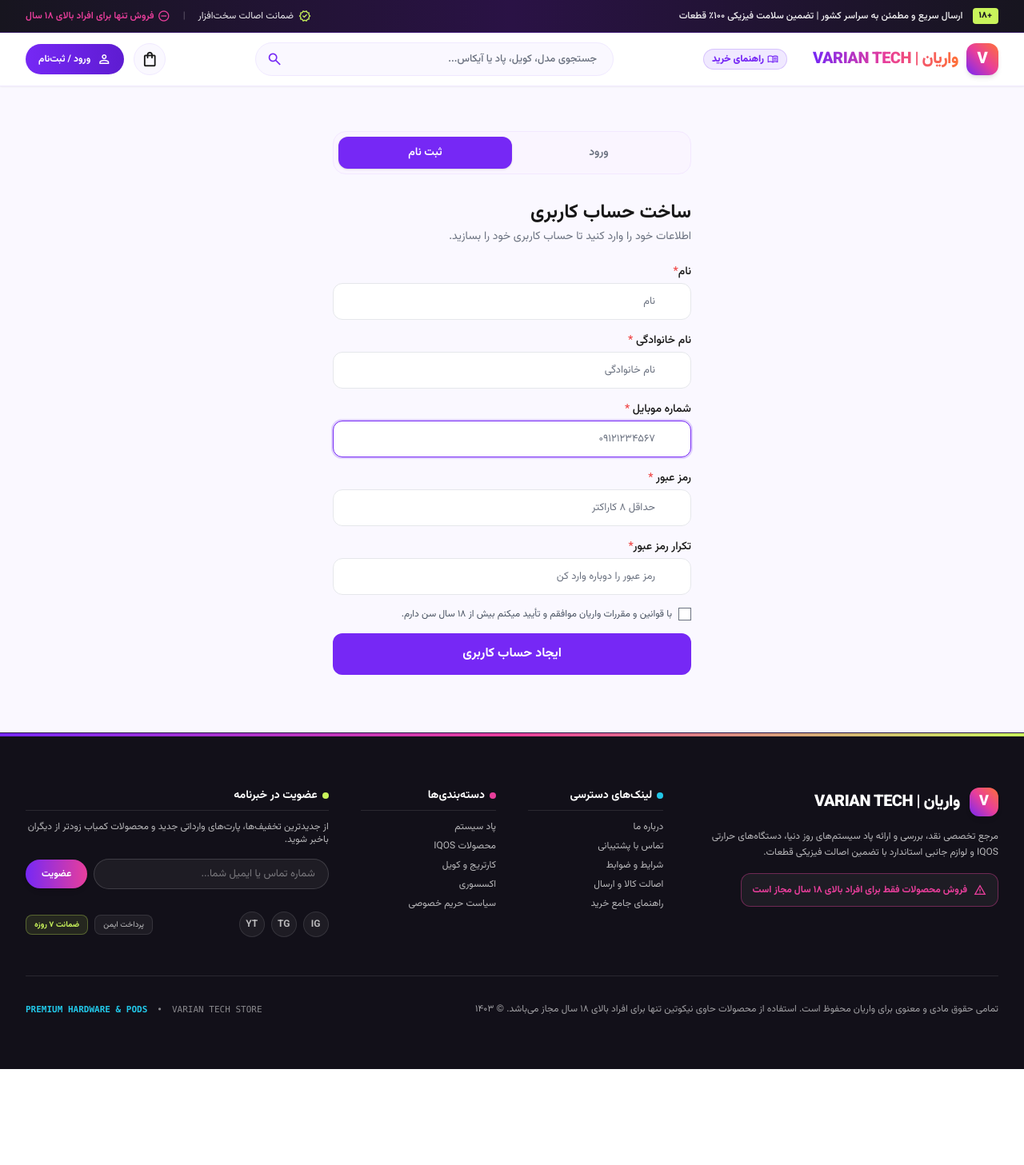
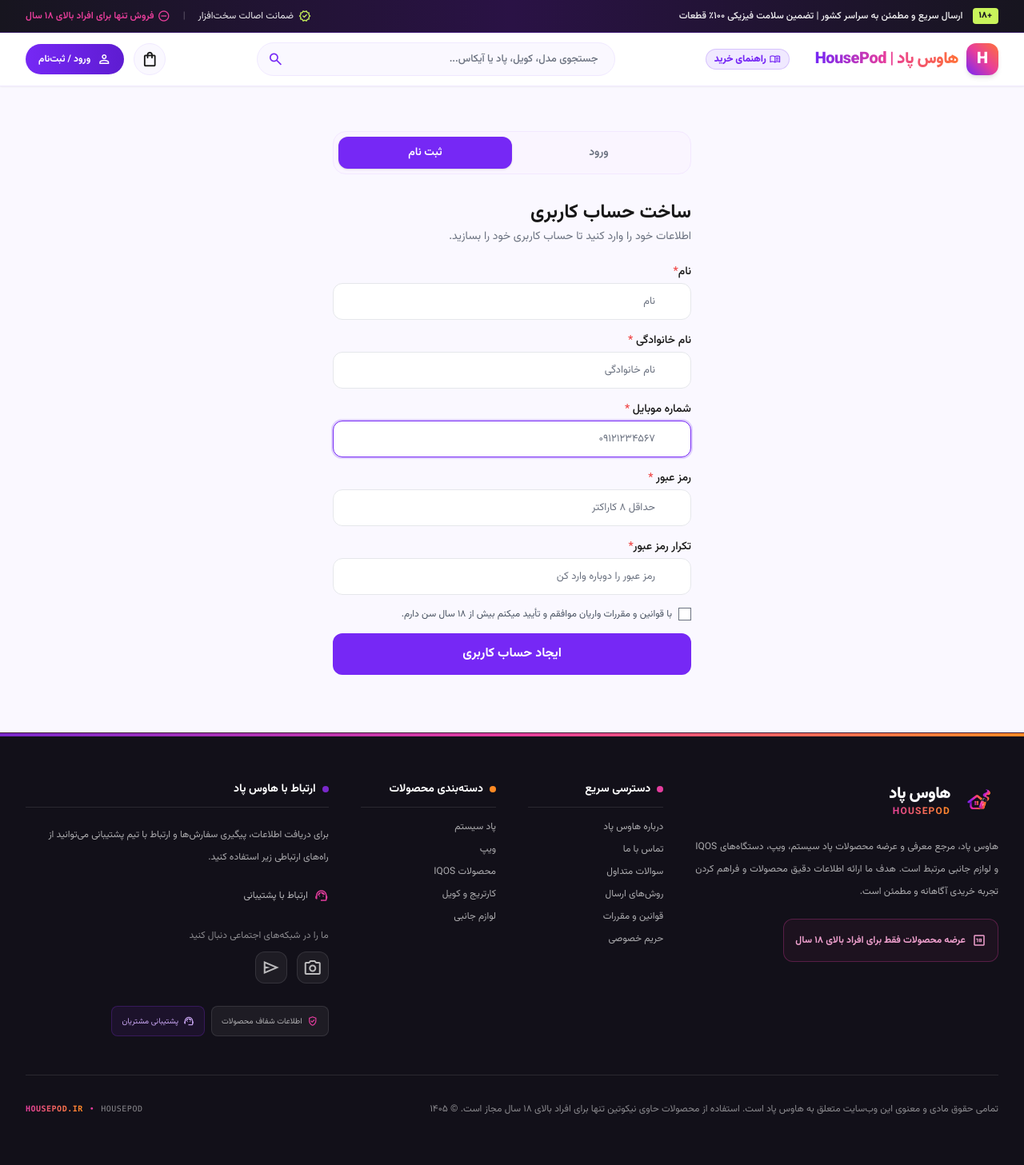
Before and after one commit to MErfanPld/housepod.ir, a Django app: page /register/ in a window 1280 px wide. Shown: the whole page at 80% size. Before the commit the page ends 1337 px from the top, so only its background shows below. Run offline with Django 5.2, Linux system fonts and the light colour scheme; data that the repository does not hold is empty; some libraries are stand-ins or nearby versions.

Commit message:
add logo

```diff
--- a/templates/_footer.html
+++ b/templates/_footer.html
@@ -1,124 +1,238 @@
-   <footer class="w-full bg-[#121019] text-white border-t border-electric-purple/20 relative overflow-hidden">
-        <!-- Subtle top glow divider -->
-        <div class="h-1 w-full bg-gradient-to-r from-electric-purple via-vibrant-magenta to-acid-lime"></div>
-        <div class="max-w-7xl mx-auto px-4 md:px-8 py-16">
+{% load static %}
+<footer class="w-full bg-[#121019] text-white border-t border-[#E43D9E]/20 relative overflow-hidden">
+
+    <!-- Gradient Top Border -->
+    <div class="h-1 w-full bg-gradient-to-r from-[#7928CA] via-[#E43D9E] to-[#FF8A24]"></div>
+
+    <div class="max-w-7xl mx-auto px-4 md:px-8 py-14">
+
         <div class="grid grid-cols-1 md:grid-cols-2 lg:grid-cols-12 gap-10 mb-12">
-                <!-- Col 1: Brand & Adult Notice (4 cols) -->
-                <div class="lg:col-span-4 space-y-4">
+
+            <!-- Col 1: Brand -->
+            <div class="lg:col-span-4 space-y-5">
+
+                <!-- Brand Logo -->
                 <div class="flex items-center gap-3">
-                        <div
-                            class="w-9 h-9 rounded-xl bg-gradient-to-tr from-electric-purple via-vibrant-magenta to-bright-orange flex items-center justify-center text-white font-black text-lg shadow-md">
-                            V
-                        </div>
+                    <!-- لوگوی HousePod را اینجا قرار بده -->
+                    <img
+                        src="{% static 'logo.png' %}"
+                        alt="لوگوی هاوس پاد"
+                        class="w-12 h-12 object-contain"
+                    />
+
+                    <div class="flex flex-col">
                         <span class="text-xl font-black text-white tracking-tight">
-                            واریان | VARIAN TECH
+                            هاوس پاد
+                        </span>
+                        <span class="text-xs font-bold tracking-widest bg-gradient-to-r from-[#E43D9E] to-[#FF8A24] bg-clip-text text-transparent">
+                            HOUSEPOD
                         </span>
                     </div>
-                    <p class="text-xs text-white/70 leading-relaxed">
-                        مرجع تخصصی نقد، بررسی و ارائه پاد سیستم‌های روز دنیا، دستگاه‌های حرارتی IQOS و لوازم جانبی
-                        استاندارد با تضمین اصالت فیزیکی قطعات.
+                </div>
+
+                <p class="text-xs text-white/65 leading-7 text-justify">
+                    هاوس پاد، مرجع معرفی و عرضه محصولات پاد سیستم، ویپ،
+                    دستگاه‌های IQOS و لوازم جانبی مرتبط است.
+                    هدف ما ارائه اطلاعات دقیق محصولات و فراهم کردن
+                    تجربه خریدی آگاهانه و مطمئن است.
                 </p>
-                    <!-- 18+ Warning Badge -->
-                    <div
-                        class="inline-flex items-center gap-2 bg-white/5 border border-vibrant-magenta/40 rounded-xl px-3.5 py-2 text-xs text-vibrant-magenta font-bold">
-                        <span class="material-symbols-outlined text-base">warning</span>
-                        <span>فروش محصولات فقط برای افراد بالای ۱۸ سال مجاز است</span>
+
+                <!-- Age Notice -->
+                <div class="inline-flex items-center gap-2 bg-[#E43D9E]/5 border border-[#E43D9E]/30 rounded-xl px-3.5 py-3 text-xs text-[#EFA0CE] font-bold">
+                    <span class="material-symbols-outlined text-lg">18_up_rating</span>
+                    <span>عرضه محصولات فقط برای افراد بالای ۱۸ سال</span>
+                </div>
+
+            </div>
+
+
+            <!-- Col 2: Quick Links -->
+            <div class="lg:col-span-2 space-y-4">
+
+                <h4 class="font-bold text-sm text-white border-b border-white/10 pb-3 flex items-center gap-2">
+                    <span class="w-2 h-2 rounded-full bg-[#E43D9E]"></span>
+                    دسترسی سریع
+                </h4>
+
+                <ul class="space-y-3 text-xs text-white/65">
+
+                    <li>
+                        <a href="#about" class="hover:text-[#E43D9E] transition-colors">
+                            درباره هاوس پاد
+                        </a>
+                    </li>
+
+                    <li>
+                        <a href="#contact" class="hover:text-[#E43D9E] transition-colors">
+                            تماس با ما
+                        </a>
+                    </li>
+
+                    <li>
+                        <a href="#faq" class="hover:text-[#E43D9E] transition-colors">
+                            سوالات متداول
+                        </a>
+                    </li>
+
+                    <li>
+                        <a href="#shipping" class="hover:text-[#E43D9E] transition-colors">
+                            روش‌های ارسال
+                        </a>
+                    </li>
+
+                    <li>
+                        <a href="#rules" class="hover:text-[#E43D9E] transition-colors">
+                            قوانین و مقررات
+                        </a>
+                    </li>
+
+                    <li>
+                        <a href="#privacy" class="hover:text-[#E43D9E] transition-colors">
+                            حریم خصوصی
+                        </a>
+                    </li>
+
+                </ul>
+            </div>
+
+
+            <!-- Col 3: Categories -->
+            <div class="lg:col-span-2 space-y-4">
+
+                <h4 class="font-bold text-sm text-white border-b border-white/10 pb-3 flex items-center gap-2">
+                    <span class="w-2 h-2 rounded-full bg-[#FF8A24]"></span>
+                    دسته‌بندی محصولات
+                </h4>
+
+                <ul class="space-y-3 text-xs text-white/65">
+
+                    <li>
+                        <a href="#pod-systems" class="hover:text-[#E43D9E] transition-colors">
+                            پاد سیستم
+                        </a>
+                    </li>
+
+                    <li>
+                        <a href="#vape" class="hover:text-[#E43D9E] transition-colors">
+                            ویپ
+                        </a>
+                    </li>
+
+                    <li>
+                        <a href="#iqos-section" class="hover:text-[#E43D9E] transition-colors">
+                            محصولات IQOS
+                        </a>
+                    </li>
+
+                    <li>
+                        <a href="#cartridges" class="hover:text-[#E43D9E] transition-colors">
+                            کارتریج و کویل
+                        </a>
+                    </li>
+
+                    <li>
+                        <a href="#accessories" class="hover:text-[#E43D9E] transition-colors">
+                            لوازم جانبی
+                        </a>
+                    </li>
+
+                </ul>
+            </div>
+
+
+            <!-- Col 4: Social & Trust -->
+            <div class="lg:col-span-4 space-y-5">
+
+                <h4 class="font-bold text-sm text-white border-b border-white/10 pb-3 flex items-center gap-2">
+                    <span class="w-2 h-2 rounded-full bg-[#7928CA]"></span>
+                    ارتباط با هاوس پاد
+                </h4>
+
+                <p class="text-xs text-white/65 leading-7">
+                    برای دریافت اطلاعات، پیگیری سفارش‌ها و ارتباط با تیم پشتیبانی
+                    می‌توانید از راه‌های ارتباطی زیر استفاده کنید.
+                </p>
+
+                <!-- Contact Links -->
+                <div class="flex flex-col gap-3 text-xs text-white/70">
+
+                    <a href="#contact" class="flex items-center gap-2 hover:text-[#E43D9E] transition-colors">
+                        <span class="material-symbols-outlined text-lg text-[#E43D9E]">support_agent</span>
+                        ارتباط با پشتیبانی
+                    </a>
+
+                </div>
+
+                <!-- Social Networks -->
+                <div class="pt-2">
+
+                    <span class="text-xs text-white/50 block mb-3">
+                        ما را در شبکه‌های اجتماعی دنبال کنید
+                    </span>
+
+                    <div class="flex items-center gap-3">
+
+                        <!-- لینک اینستاگرام را جایگزین کن -->
+                        <a href="#instagram"
+                           aria-label="اینستاگرام هاوس پاد"
+                           class="w-10 h-10 rounded-xl bg-white/5 border border-white/10 flex items-center justify-center text-white/70 hover:text-white hover:border-[#E43D9E] hover:bg-[#E43D9E]/10 transition-all">
+
+                            <span class="material-symbols-outlined">photo_camera</span>
+                        </a>
+
+                        <!-- لینک تلگرام را جایگزین کن -->
+                        <a href="#telegram"
+                           aria-label="تلگرام هاوس پاد"
+                           class="w-10 h-10 rounded-xl bg-white/5 border border-white/10 flex items-center justify-center text-white/70 hover:text-white hover:border-[#7928CA] hover:bg-[#7928CA]/10 transition-all">
+
+                            <span class="material-symbols-outlined">send</span>
+                        </a>
+
                     </div>
                 </div>
-                <!-- Col 2: Quick Links (2 cols) -->
-                <div class="lg:col-span-2 space-y-3">
-                    <h4 class="font-bold text-sm text-white border-b border-white/10 pb-2 flex items-center gap-1.5">
-                        <span class="w-2 h-2 rounded-full bg-electric-cyan"></span>
-                        لینک‌های دسترسی
-                    </h4>
-                    <ul class="space-y-2 text-xs text-white/70">
-                        <li><a class="hover:text-electric-cyan transition-colors" href="#about">درباره ما</a></li>
-                        <li><a class="hover:text-electric-cyan transition-colors" href="#contact">تماس با پشتیبانی</a>
-                        </li>
-                        <li><a class="hover:text-electric-cyan transition-colors" href="#rules">شرایط و ضوابط</a></li>
-                        <li><a class="hover:text-electric-cyan transition-colors" href="#shipping">اصالت کالا و
-                                ارسال</a></li>
-                        <li><a class="hover:text-electric-cyan transition-colors" href="#articles">راهنمای جامع خرید</a>
-                        </li>
-                    </ul>
+
+                <!-- Trust Information -->
+                <div class="flex flex-wrap items-center gap-2 pt-2">
+
+                    <div class="border border-white/10 bg-white/5 rounded-lg px-3 py-2 text-[10px] text-white/65 flex items-center gap-1.5">
+                        <span class="material-symbols-outlined text-sm text-[#E43D9E]">verified_user</span>
+                        اطلاعات شفاف محصولات
                     </div>
-                <!-- Col 3: Categories (2 cols) -->
-                <div class="lg:col-span-2 space-y-3">
-                    <h4 class="font-bold text-sm text-white border-b border-white/10 pb-2 flex items-center gap-1.5">
-                        <span class="w-2 h-2 rounded-full bg-vibrant-magenta"></span>
-                        دسته‌بندی‌ها
-                    </h4>
-                    <ul class="space-y-2 text-xs text-white/70">
-                        <li><a class="hover:text-vibrant-magenta transition-colors" href="#catalog">پاد سیستم</a></li>
-                        <li><a class="hover:text-vibrant-magenta transition-colors" href="#iqos-section">محصولات
-                                IQOS</a></li>
-                        <li><a class="hover:text-vibrant-magenta transition-colors" href="#catalog">کارتریج و کویل</a>
-                        </li>
-                        <li><a class="hover:text-vibrant-magenta transition-colors" href="#accessories">اکسسوری</a></li>
-                        <li><a class="hover:text-vibrant-magenta transition-colors" href="#privacy">سیاست حریم خصوصی</a>
-                        </li>
-                    </ul>
+
+                    <div class="border border-[#7928CA]/30 bg-[#7928CA]/10 rounded-lg px-3 py-2 text-[10px] text-[#C9A6F2] flex items-center gap-1.5">
+                        <span class="material-symbols-outlined text-sm">support_agent</span>
+                        پشتیبانی مشتریان
                     </div>
-                <!-- Col 4: Newsletter & Community (4 cols) -->
-                <div class="lg:col-span-4 space-y-3">
-                    <h4 class="font-bold text-sm text-white border-b border-white/10 pb-2 flex items-center gap-1.5">
-                        <span class="w-2 h-2 rounded-full bg-acid-lime"></span>
-                        عضویت در خبرنامه
-                    </h4>
-                    <p class="text-xs text-white/70">
-                        از جدیدترین تخفیف‌ها، پارت‌های وارداتی جدید و محصولات کمیاب زودتر از دیگران باخبر شوید.
+
+                </div>
+
+            </div>
+
+        </div>
+
+
+        <!-- Bottom Bar -->
+        <div class="pt-7 border-t border-white/10 flex flex-col md:flex-row items-center justify-between gap-4 text-xs text-white/50">
+
+            <p class="text-center md:text-right leading-7">
+                تمامی حقوق مادی و معنوی این وب‌سایت متعلق به هاوس پاد است.
+                استفاده از محصولات حاوی نیکوتین تنها برای افراد بالای ۱۸ سال مجاز است.
+                © ۱۴۰۵
             </p>
-                    <form class="flex items-center gap-2 pt-1" onsubmit="event.preventDefault();">
-                        <input
-                            class="w-full bg-white/5 border border-white/15 rounded-full px-4 py-2.5 text-xs text-white placeholder:text-white/40 focus:outline-none focus:border-electric-purple"
-                            placeholder="شماره تماس یا ایمیل شما..." type="text" />
-                        <button
-                            class="bg-gradient-to-r from-electric-purple to-vibrant-magenta text-white px-5 py-2.5 rounded-full font-bold text-xs hover:brightness-110 active:scale-95 transition-all flex-shrink-0 shadow-md">
-                            عضویت
-                        </button>
-                    </form>
-                    <!-- Socials & Verification Tags -->
-                    <div class="pt-4 flex items-center justify-between">
-                        <div class="flex items-center gap-2 text-white/70 text-xs">
-                            <span
-                                class="w-8 h-8 rounded-full bg-white/5 border border-white/10 flex items-center justify-center hover:text-electric-cyan hover:border-electric-cyan transition-colors cursor-pointer font-bold">
-                                IG
+
+            <div class="flex items-center gap-2 font-mono text-[10px] tracking-wider">
+
+                <span>HOUSEPOD</span>
+
+                <span class="text-[#E43D9E]">•</span>
+
+                <span class="bg-gradient-to-r from-[#E43D9E] to-[#FF8A24] bg-clip-text text-transparent font-bold">
+                    HOUSEPOD.IR
                 </span>
-                            <span
-                                class="w-8 h-8 rounded-full bg-white/5 border border-white/10 flex items-center justify-center hover:text-electric-cyan hover:border-electric-cyan transition-colors cursor-pointer font-bold">
-                                TG
-                            </span>
-                            <span
-                                class="w-8 h-8 rounded-full bg-white/5 border border-white/10 flex items-center justify-center hover:text-electric-cyan hover:border-electric-cyan transition-colors cursor-pointer font-bold">
-                                YT
-                            </span>
+
             </div>
-                        <!-- Trust Badges -->
-                        <div class="flex items-center gap-2">
-                            <div
-                                class="border border-white/10 bg-white/5 rounded-lg px-2.5 py-1 text-[10px] text-white/70">
-                                پرداخت ایمن
+
         </div>
-                            <div
-                                class="border border-acid-lime/30 bg-acid-lime/10 rounded-lg px-2.5 py-1 text-[10px] text-acid-lime font-bold">
-                                ضمانت ۷ روزه
-                            </div>
-                        </div>
-                    </div>
-                </div>
-            </div>
-            <!-- Bottom Bar -->
-            <div
-                class="pt-8 border-t border-white/10 flex flex-col md:flex-row items-center justify-between gap-4 text-xs text-white/60">
-                <p class="text-center md:text-right leading-relaxed">
-                    تمامی حقوق مادی و معنوی برای واریان محفوظ است. استفاده از محصولات حاوی نیکوتین تنها برای افراد بالای
-                    ۱۸ سال مجاز می‌باشد. © ۱۴۰۳
-                </p>
-                <div class="flex items-center gap-3 font-mono text-[11px] text-white/50">
-                    <span>VARIAN TECH STORE</span>
-                    <span>•</span>
-                    <span class="text-electric-cyan font-bold">PREMIUM HARDWARE &amp; PODS</span>
-                </div>
-            </div>
+
     </div>
 </footer>
--- a/templates/_header.html
+++ b/templates/_header.html
@@ -2,8 +2,7 @@
 <head>
     <meta charset="utf-8" />
     <meta content="width=device-width, initial-scale=1.0" name="viewport" />
-    <title>واریان | VARIAN TECH - مرجع تخصصی پاد سیستم و محصولات IQOS</title>
-    <!-- Google Fonts: Plus Jakarta Sans & Vazirmatn -->
+<title>هاوس پاد | HousePod - مرجع تخصصی پاد، ویپ و محصولات IQOS</title>    <!-- Google Fonts: Plus Jakarta Sans & Vazirmatn -->
     <link href="https://fonts.googleapis.com" rel="preconnect" />
     <link crossorigin="" href="https://fonts.gstatic.com" rel="preconnect" />
     <link
@@ -18,4 +17,6 @@
     <script id="tailwind-config" src="{% static 'js/tailwind-config.js' %}"></script>
     <script id="tailwind-config" src="{% static 'js/main.js' %}"></script>
     <link rel="stylesheet" href="{% static 'css/style.css' %}" />
+    <link rel="icon" type="image/png" href="{% static 'logo.png' %}">
+<link rel="apple-touch-icon" href="{% static 'logo.png' %}">
 </head>
--- a/templates/base.html
+++ b/templates/base.html
@@ -42,9 +42,9 @@
                 </button>
 
                 <a class="flex items-center gap-2.5 group min-w-0" href="{% url 'core:home' %}">
-                    <div class="w-9 h-9 sm:w-10 sm:h-10 rounded-xl bg-gradient-to-tr from-electric-purple via-vibrant-magenta to-bright-orange flex items-center justify-center text-white font-black text-lg sm:text-xl shadow-md shrink-0">V</div>
+                    <div class="w-9 h-9 sm:w-10 sm:h-10 rounded-xl bg-gradient-to-tr from-electric-purple via-vibrant-magenta to-bright-orange flex items-center justify-center text-white font-black text-lg sm:text-xl shadow-md shrink-0">H</div>
                     <span class="text-base sm:text-xl font-black tracking-tight bg-gradient-to-r from-electric-purple via-vibrant-magenta to-bright-orange bg-clip-text text-transparent truncate">
-                        واریان<span class="hidden sm:inline"> | VARIAN TECH</span>
+                        هاوس پاد <span class="hidden sm:inline"> | HousePod</span>
                     </span>
                 </a>
 
```
Also changed, not shown: assets/logo.png (added), 2 other files. Lines whose indentation alone changed are shown as unchanged.
